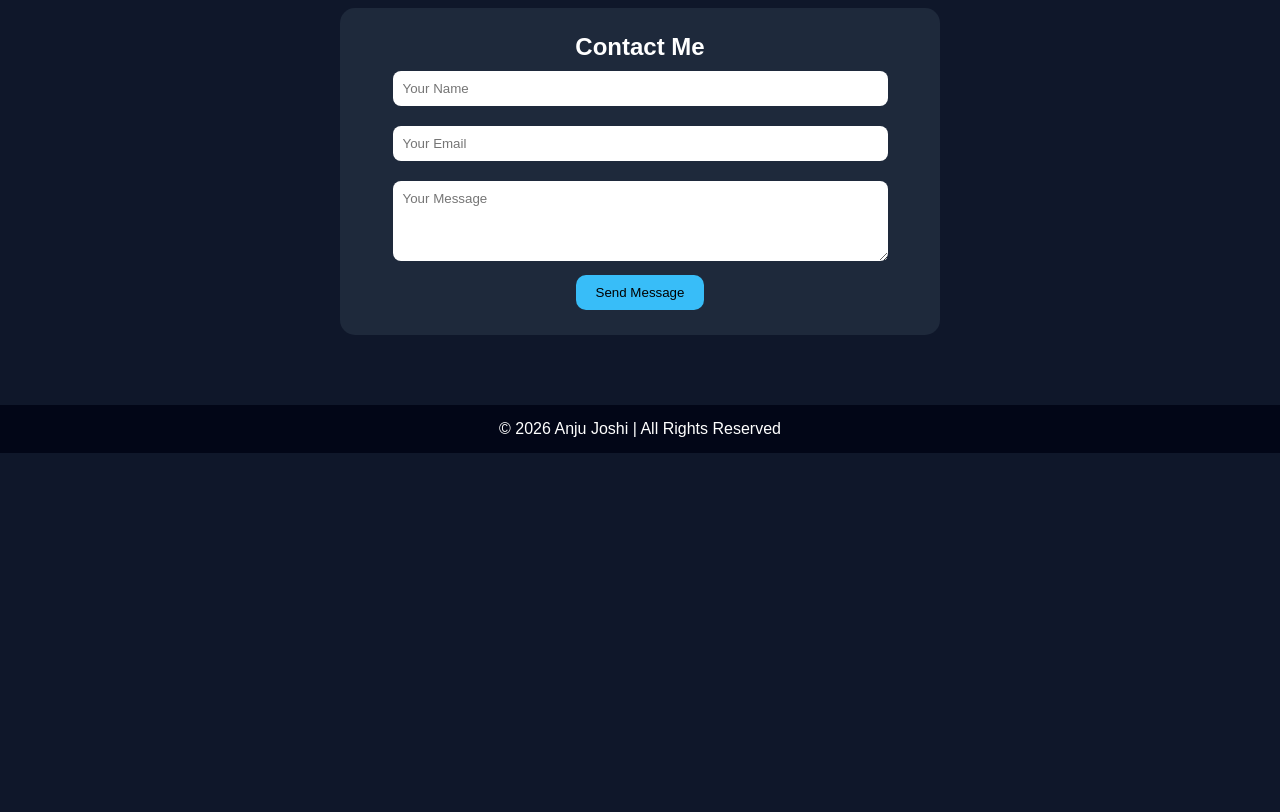
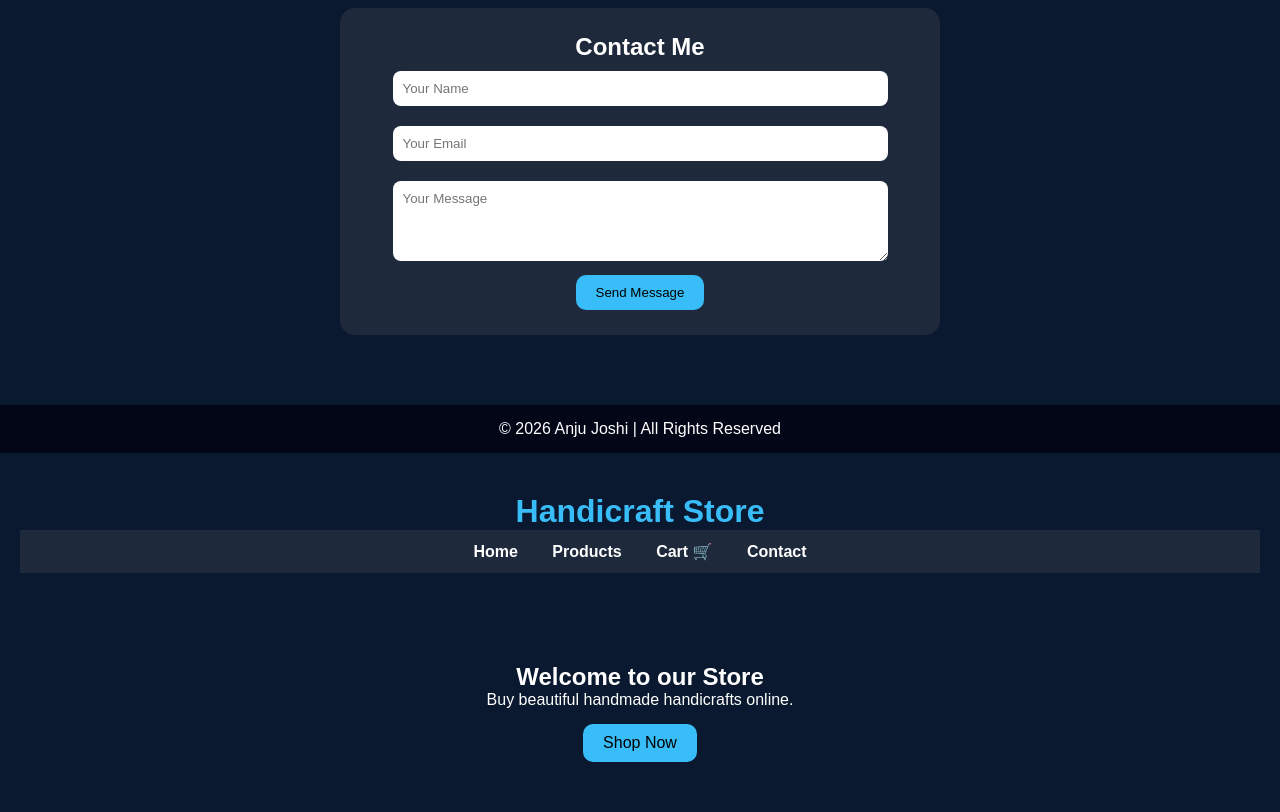
Before and after one commit to anjuai23/anjuai23.github.io, a plain HTML site: page index.html in a window 1280 px wide. Shown: the part 1020-1832 px from the top of the page. Before the commit the page ends 1473 px from the top, so only its background shows below. Drawn offline with Linux system fonts and the light colour scheme.

Commit message:
Update index.html

```diff
--- a/index.html
+++ b/index.html
@@ -183,3 +183,29 @@ function sendMsg(){
 
 </body>
 </html>
+<!DOCTYPE html>
+<html>
+<head>
+<title>Handicraft Shop</title>
+<link rel="stylesheet" href="style.css">
+</head>
+<body>
+
+<header>
+<h1>Handicraft Store</h1>
+<nav>
+<a href="index.html">Home</a>
+<a href="products.html">Products</a>
+<a href="cart.html">Cart 🛒</a>
+<a href="contact.html">Contact</a>
+</nav>
+</header>
+
+<section>
+<h2>Welcome to our Store</h2>
+<p>Buy beautiful handmade handicrafts online.</p>
+<a href="products.html" class="btn">Shop Now</a>
+</section>
+
+</body>
+</html>
```
